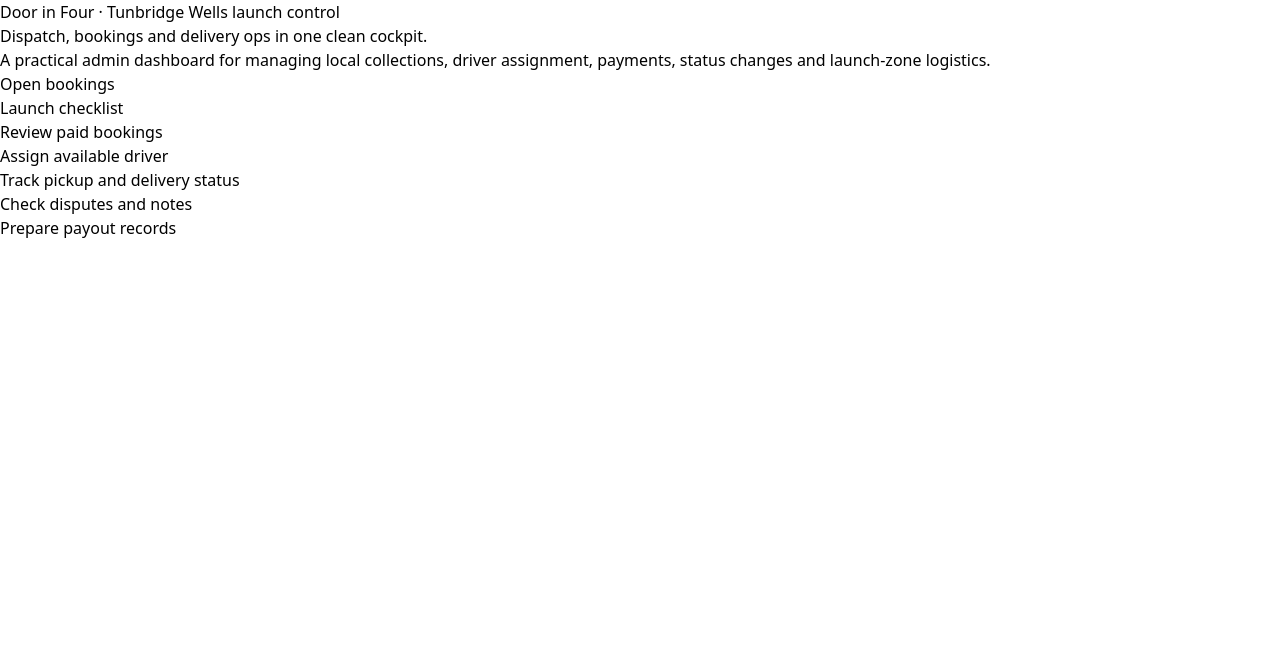
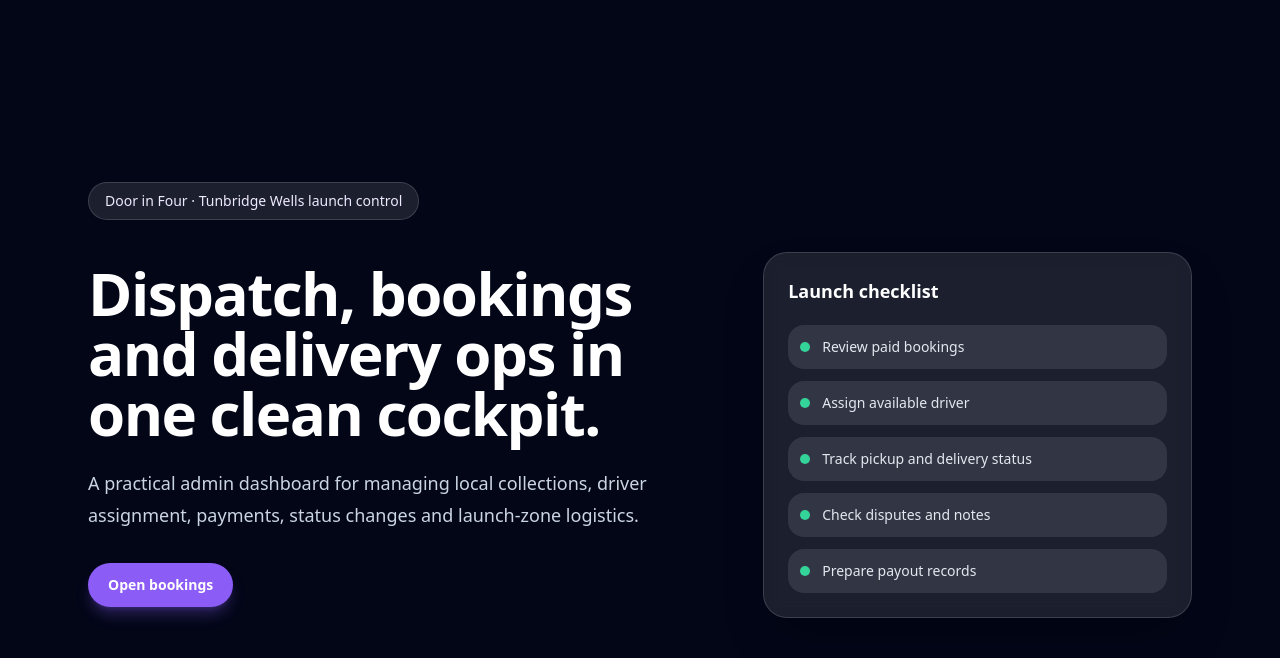
Before and after one commit to walkermejames-commits/Inventory-application-, a Next.js app in the folder apps/admin/: page / in a window 1280 px wide. Shown: the top 658 px of the page. Built offline with nearby package versions, Linux system fonts and the light colour scheme.

Commit message:
Add Tailwind config for admin app

```diff
--- /dev/null
+++ b/apps/admin/tailwind.config.ts
@@ -0,0 +1,14 @@
+import type { Config } from "tailwindcss";
+
+const config: Config = {
+  content: [
+    "./src/app/**/*.{js,ts,jsx,tsx,mdx}",
+    "./src/components/**/*.{js,ts,jsx,tsx,mdx}"
+  ],
+  theme: {
+    extend: {}
+  },
+  plugins: []
+};
+
+export default config;
```
